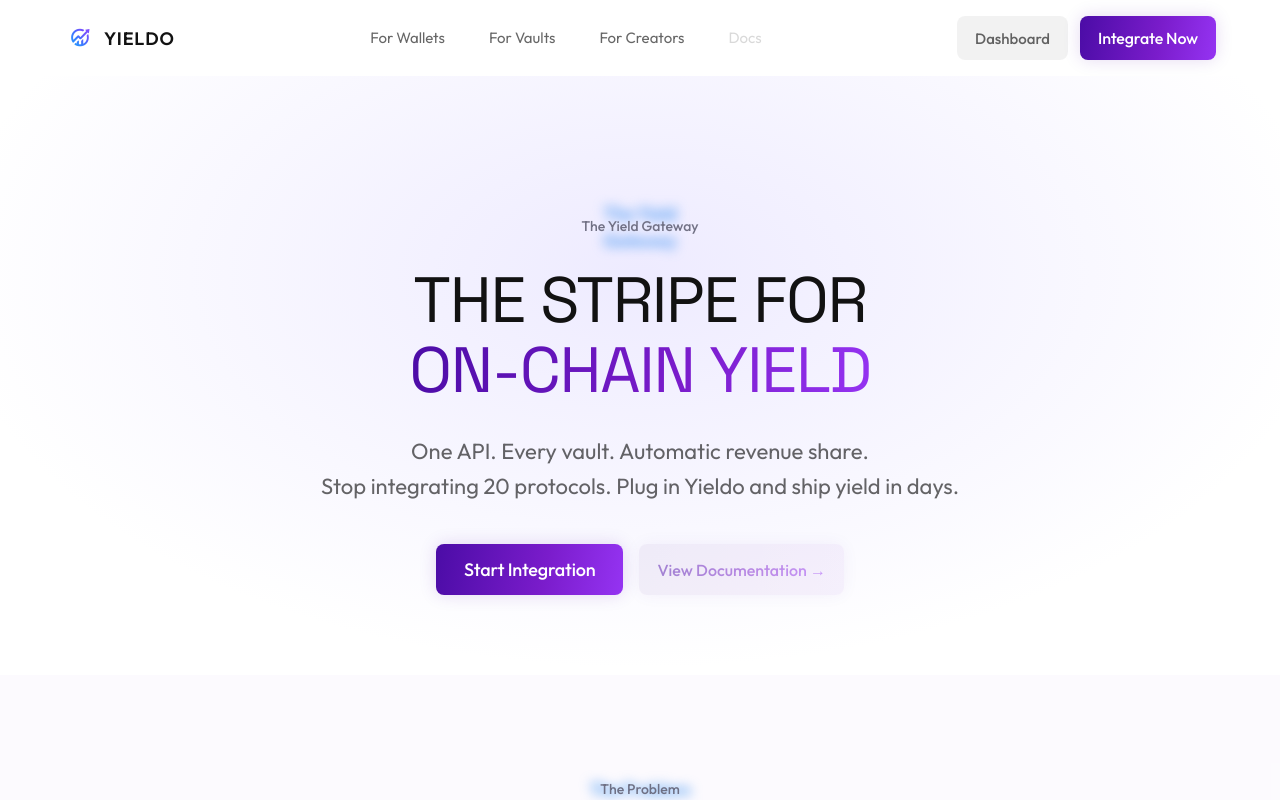
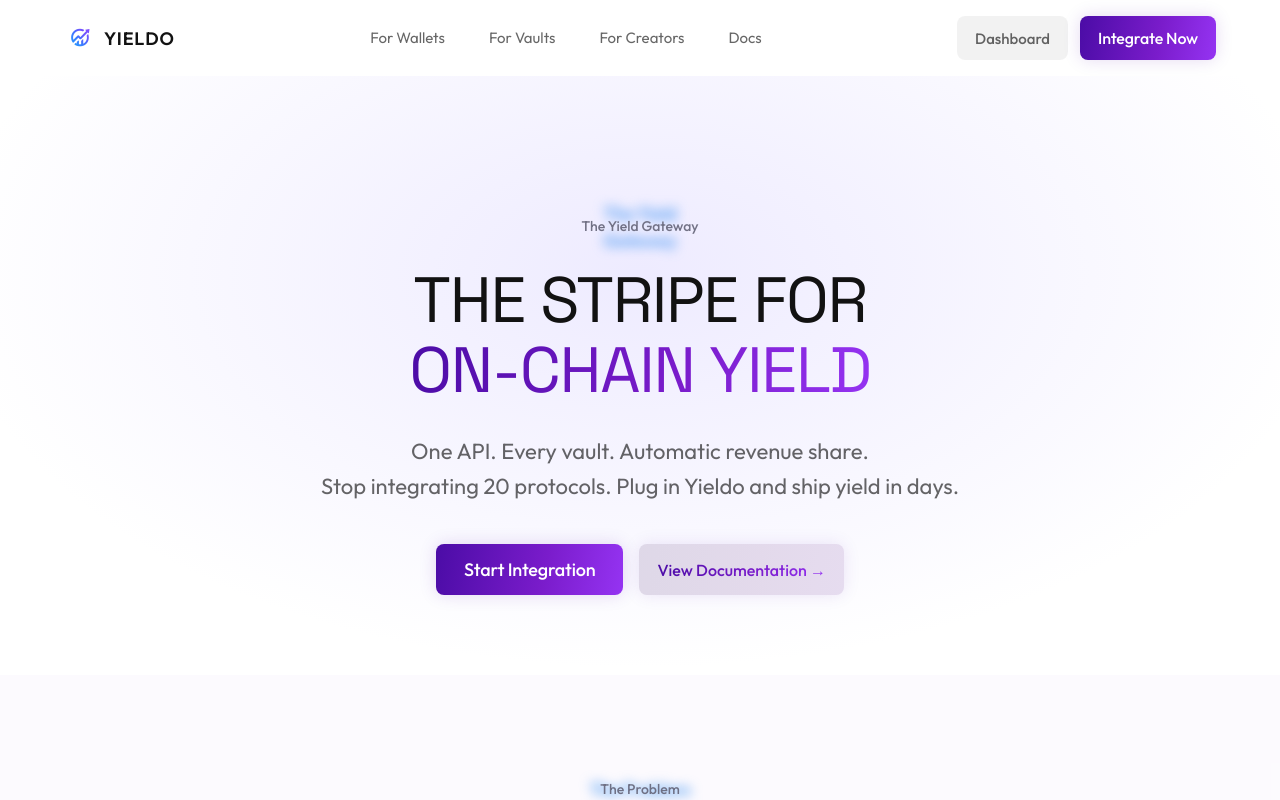
Before and after one commit to Yieldo/yieldo-landing-page, a React (Vite) app: page / in a window 1280 px wide. Shown: the top 800 px of the page. Built offline with nearby package versions, Linux system fonts and the light colour scheme; no server answers.

Commit message:
Nav+HomePage: enable Docs links → docs.yieldo.xyz (no longer 'coming soon')

```diff
--- a/src/components/Nav.jsx
+++ b/src/components/Nav.jsx
@@ -99,7 +99,10 @@
           {navLinks.map((link) => (
             <Link key={link.path} to={link.path} style={linkStyle(link.path)}>{link.label}</Link>
           ))}
-          <span style={{ padding: "8px 18px", fontSize: 15, color: "rgba(0,0,0,0.3)", cursor: "not-allowed", opacity: 0.5 }}>Docs</span>
+          <a href="https://docs.yieldo.xyz" target="_blank" rel="noopener noreferrer"
+             style={{ padding: "8px 18px", fontSize: 15, color: "rgba(0,0,0,0.6)", textDecoration: "none" }}>
+            Docs
+          </a>
         </div>
         <div className="nav-actions">
           <button
@@ -153,7 +156,11 @@
           {navLinks.map((link) => (
             <Link key={link.path} to={link.path} onClick={() => setMobileMenuOpen(false)} style={{ color: "rgba(0,0,0,0.7)", textDecoration: "none", fontWeight: 500 }}>{link.label}</Link>
           ))}
-          <span style={{ color: "rgba(0,0,0,0.25)", fontWeight: 500 }}>Docs (Coming Soon)</span>
+          <a href="https://docs.yieldo.xyz" target="_blank" rel="noopener noreferrer"
+             onClick={() => setMobileMenuOpen(false)}
+             style={{ color: "rgba(0,0,0,0.7)", textDecoration: "none", fontWeight: 500 }}>
+            Docs
+          </a>
           <div style={{ marginTop: 24, display: "flex", flexDirection: "column", gap: 12 }}>
             <button
               style={{ padding: "16px", borderRadius: 12, border: "none", fontFamily: "'Outfit', sans-serif", fontWeight: 500, fontSize: 18, cursor: "pointer", background: "rgba(0,0,0,0.05)", color: "rgba(0,0,0,0.6)" }}
--- a/src/pages/HomePage.jsx
+++ b/src/pages/HomePage.jsx
@@ -341,7 +341,7 @@
           <Link to="/wallet" style={{ padding: "8px 18px", fontSize: 15, color: "rgba(0,0,0,0.6)", cursor: "pointer", textDecoration: "none", borderRadius: 6, transition: "background 0.2s" }}>For Wallets</Link>
           <Link to="/vault" style={{ padding: "8px 18px", fontSize: 15, color: "rgba(0,0,0,0.6)", cursor: "pointer", textDecoration: "none", borderRadius: 6, transition: "background 0.2s" }}>For Vaults</Link>
           <Link to="/creator" style={{ padding: "8px 18px", fontSize: 15, color: "rgba(0,0,0,0.6)", cursor: "pointer", textDecoration: "none", borderRadius: 6, transition: "background 0.2s" }}>For Creators</Link>
-          <span style={{ padding: "8px 18px", fontSize: 15, color: "rgba(0,0,0,0.3)", cursor: "not-allowed", opacity: 0.5 }}>Docs</span>
+          <a href="https://docs.yieldo.xyz" target="_blank" rel="noopener noreferrer" style={{ padding: "8px 18px", fontSize: 15, color: "rgba(0,0,0,0.6)", cursor: "pointer", textDecoration: "none", borderRadius: 6, transition: "background 0.2s" }}>Docs</a>
         </div>
         <div className="nav-actions">
           <button style={{ padding: "10px 18px", borderRadius: 8, border: "none", fontFamily: "'Outfit', sans-serif", fontWeight: 500, fontSize: 15, cursor: "pointer", background: "rgba(0,0,0,0.05)", color: "rgba(0,0,0,0.6)" }} onClick={() => window.open("https://app.yieldo.xyz", "_blank")}>Dashboard</button>
@@ -365,7 +365,7 @@
           <Link to="/wallet" onClick={() => setMobileMenuOpen(false)} style={{ color: "rgba(0,0,0,0.7)", textDecoration: "none", fontWeight: 500 }}>For Wallets</Link>
           <Link to="/vault" onClick={() => setMobileMenuOpen(false)} style={{ color: "rgba(0,0,0,0.7)", textDecoration: "none", fontWeight: 500 }}>For Vaults</Link>
           <Link to="/creator" onClick={() => setMobileMenuOpen(false)} style={{ color: "rgba(0,0,0,0.7)", textDecoration: "none", fontWeight: 500 }}>For Creators</Link>
-          <span style={{ color: "rgba(0,0,0,0.25)", fontWeight: 500 }}>Docs (Coming Soon)</span>
+          <a href="https://docs.yieldo.xyz" target="_blank" rel="noopener noreferrer" onClick={() => setMobileMenuOpen(false)} style={{ color: "rgba(0,0,0,0.7)", textDecoration: "none", fontWeight: 500 }}>Docs</a>
           <div style={{ marginTop: 24, display: "flex", flexDirection: "column", gap: 12 }}>
             <button style={{ padding: "16px", borderRadius: 12, border: "none", fontFamily: "'Outfit', sans-serif", fontWeight: 500, fontSize: 18, cursor: "pointer", background: "rgba(0,0,0,0.05)", color: "rgba(0,0,0,0.6)" }} onClick={() => { setMobileMenuOpen(false); window.open("https://app.yieldo.xyz", "_blank"); }}>Dashboard</button>
             <PrimaryButton large onClick={() => navTo("/apply")} style={{ borderRadius: 12, width: "100%" }}>Integrate Now</PrimaryButton>
@@ -421,7 +421,7 @@
           </p>
           <div className="hero-buttons" style={{ display: "flex", gap: 16, justifyContent: "center", marginTop: 40 }}>
             <PrimaryButton large onClick={() => navigate("/apply")}>Start Integration</PrimaryButton>
-            <button style={{ backgroundImage: COLORS.purple.gradientLight, boxShadow: COLORS.purple.shadowLight, borderRadius: 8, padding: "12px 18px", border: "none", fontFamily: "'Outfit', sans-serif", fontWeight: 500, fontSize: 16, cursor: "not-allowed", opacity: 0.5 }} disabled><GradientText>View Documentation →</GradientText></button>
+            <button onClick={() => window.open("https://docs.yieldo.xyz", "_blank")} style={{ backgroundImage: COLORS.purple.gradientLight, boxShadow: COLORS.purple.shadowLight, borderRadius: 8, padding: "12px 18px", border: "none", fontFamily: "'Outfit', sans-serif", fontWeight: 500, fontSize: 16, cursor: "pointer" }}><GradientText>View Documentation →</GradientText></button>
           </div>
         </div>
       </section>
```
